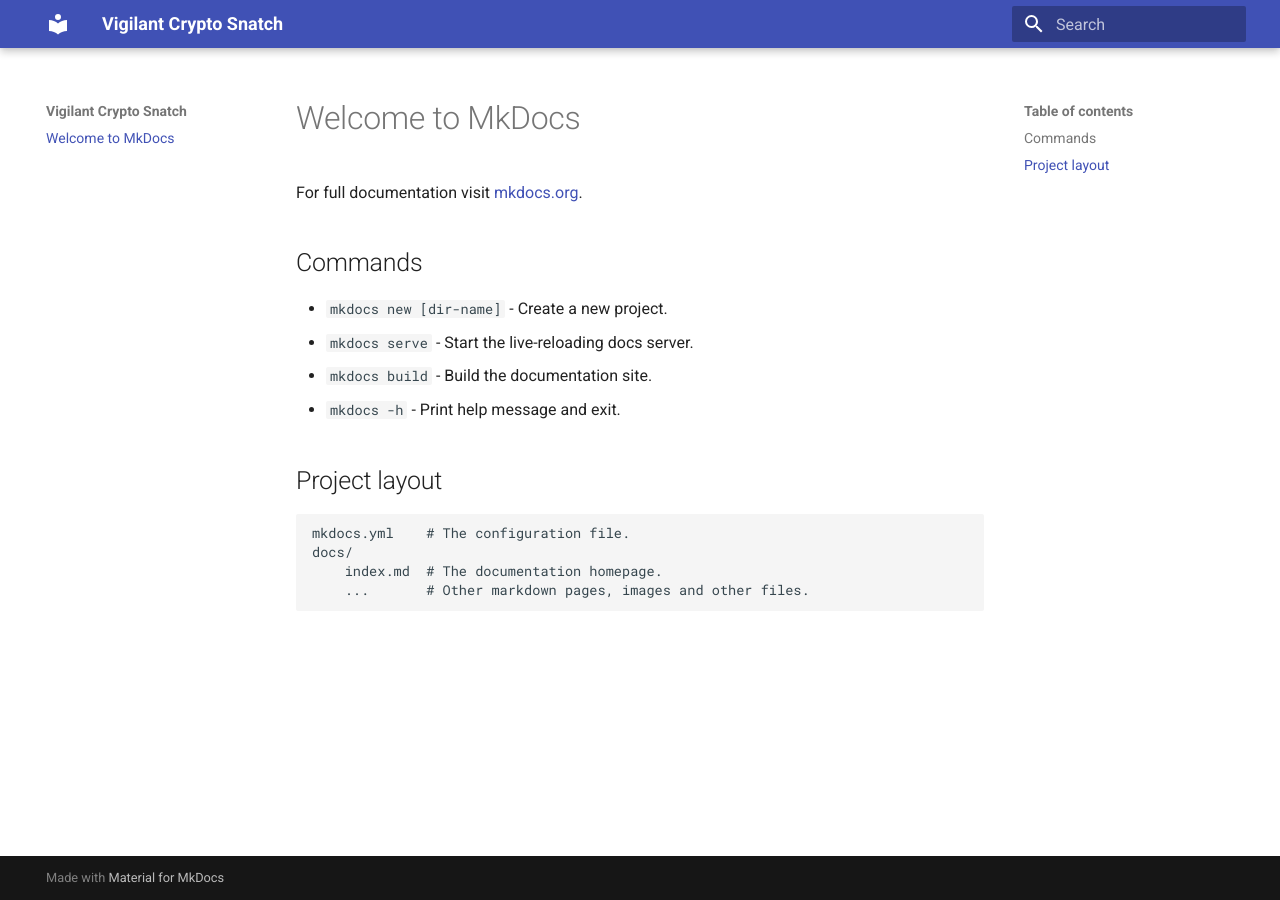
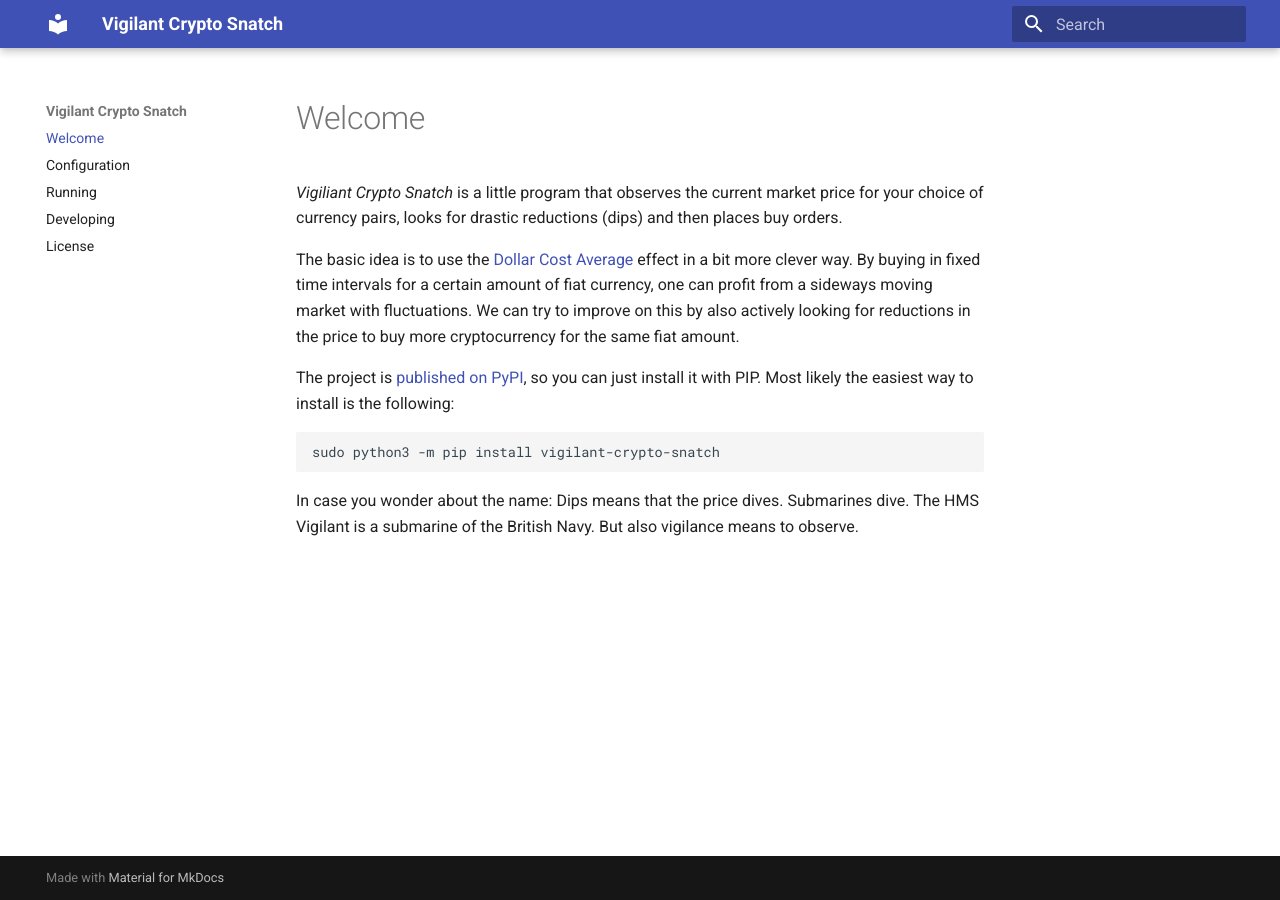
Before and after one commit to martin-ueding/vigilant-crypto-snatch, an MkDocs documentation site: the page built from docs/index.md, in a window 1280 px wide. Built offline with MkDocs 1.6.1 and Material for MkDocs 9.7.7, drawn with Linux system fonts in a browser that asks for light colours.

Commit message:
Add MkDocs

````diff
--- a/docs/index.md
+++ b/docs/index.md
@@ -1,17 +1,13 @@
-# Welcome to MkDocs
+# Welcome
 
-For full documentation visit [mkdocs.org](https://www.mkdocs.org).
+*Vigiliant Crypto Snatch* is a little program that observes the current market price for your choice of currency pairs, looks for drastic reductions (dips) and then places buy orders.
 
-## Commands
+The basic idea is to use the [Dollar Cost Average](https://en.wikipedia.org/wiki/Dollar_cost_averaging) effect in a bit more clever way. By buying in fixed time intervals for a certain amount of fiat currency, one can profit from a sideways moving market with fluctuations. We can try to improve on this by also actively looking for reductions in the price to buy more cryptocurrency for the same fiat amount.
 
-* `mkdocs new [dir-name]` - Create a new project.
-* `mkdocs serve` - Start the live-reloading docs server.
-* `mkdocs build` - Build the documentation site.
-* `mkdocs -h` - Print help message and exit.
+The project is [published on PyPI](https://pypi.org/project/vigilant-crypto-snatch/), so you can just install it with PIP. Most likely the easiest way to install is the following:
 
-## Project layout
+```bash
+sudo python3 -m pip install vigilant-crypto-snatch
+```
 
-    mkdocs.yml    # The configuration file.
-    docs/
-        index.md  # The documentation homepage.
-        ...       # Other markdown pages, images and other files.
+In case you wonder about the name: Dips means that the price dives. Submarines dive. The HMS Vigilant is a submarine of the British Navy. But also vigilance means to observe.
--- a/mkdocs.yml
+++ b/mkdocs.yml
@@ -2,3 +2,10 @@
 
 theme:
   name: material
+
+nav:
+  - index.md
+  - configuration.md
+  - running.md
+  - developing.md
+  - license.md
````
Also changed, not shown: README.md (+1 -71 lines), docs/configuration.md (added, +41 -0 lines), docs/developing.md (added, +5 -0 lines), docs/license.md (added, +14 -0 lines), docs/running.md (added, +9 -0 lines).
